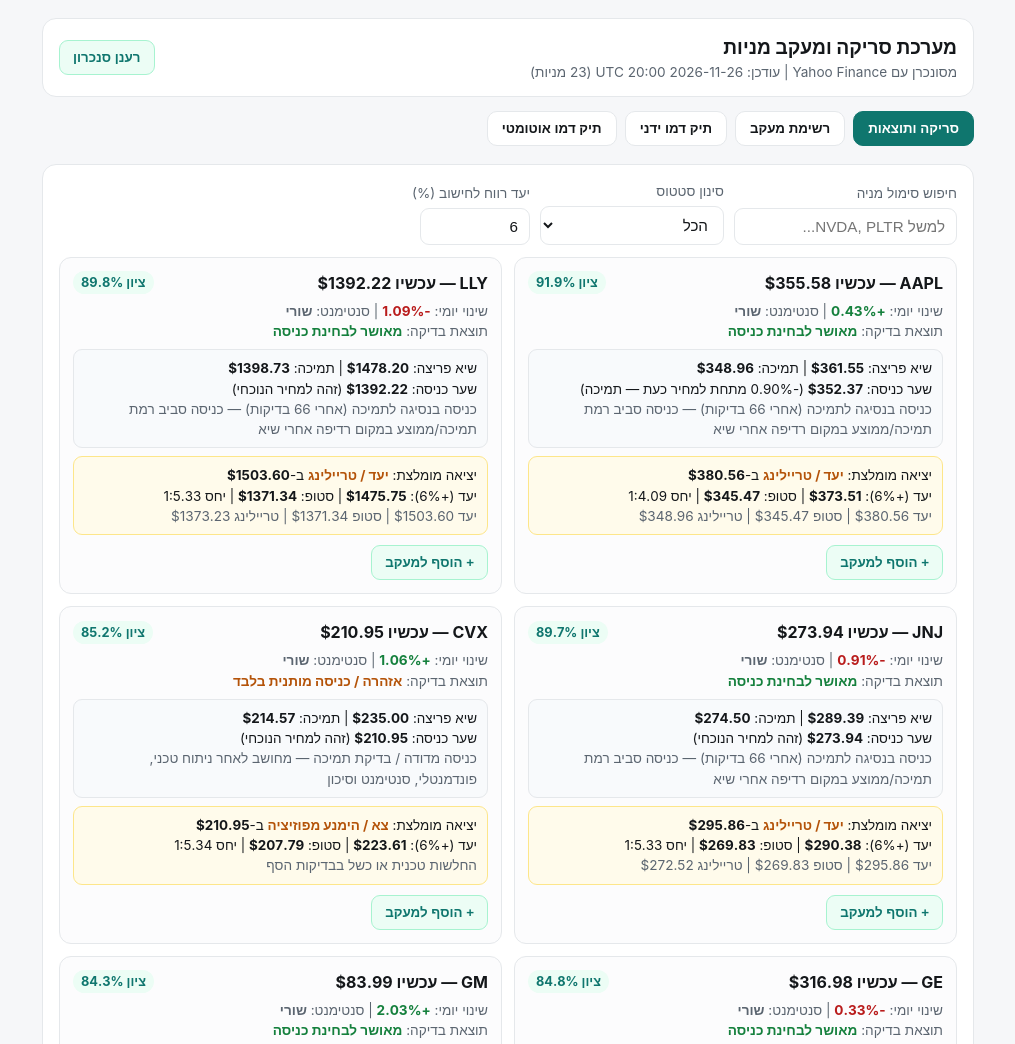
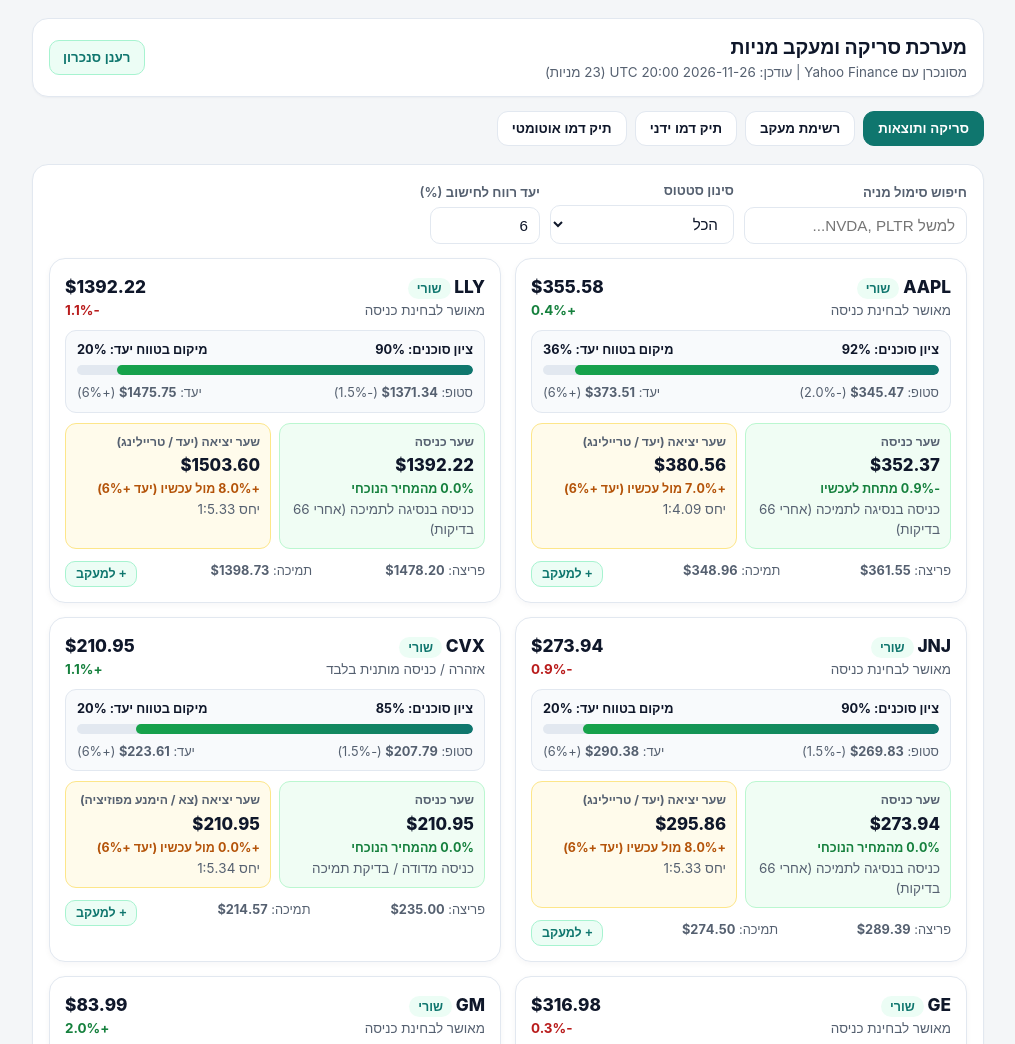
Before and after one commit to ti4ran-ctrl/Stocks-5o-, a plain HTML site: page index.html in a window 1280 px wide. Shown: the top 1044 px of the page, without its empty margins (132-1147 px from the left). Drawn offline with Linux system fonts and the light colour scheme.

Commit message:
Update index.html

```diff
--- a/index.html
+++ b/index.html
@@ -6,14 +6,17 @@
   <title>מעקב מניות ותוצאות סריקה</title>
   <style>
     :root {
-      --bg: #f6f7f9;
+      --bg: #f4f6f8;
       --card: #ffffff;
-      --text: #14171a;
-      --muted: #5b6570;
-      --line: #e5e8eb;
+      --text: #0f172a;
+      --muted: #556070;
+      --line: #e2e8f0;
       --accent: #0f766e;
       --accent-soft: #ecfdf5;
-      --warn-soft: #fffbeb;
+      --entry-bg: #f0fdf4;
+      --entry-line: #bbf7d0;
+      --exit-bg: #fffbeb;
+      --exit-line: #fde68a;
       --ok: #15803d;
       --warn: #b45309;
       --bad: #b91c1c;
@@ -27,9 +30,9 @@
       line-height: 1.5;
     }
     .wrap {
-      max-width: 960px;
+      max-width: 980px;
       margin: 0 auto;
-      padding: 18px 14px 54px;
+      padding: 18px 14px 60px;
     }
     .top {
       display: flex;
@@ -39,12 +42,13 @@
       gap: 10px;
       background: var(--card);
       border: 1px solid var(--line);
-      border-radius: 14px;
+      border-radius: 16px;
       padding: 14px 16px;
       margin-bottom: 14px;
+      box-shadow: 0 1px 2px rgba(15, 23, 42, 0.04);
     }
-    .top h1 { margin: 0; font-size: 1.2rem; }
-    .meta { font-size: 0.85rem; color: var(--muted); }
+    .top h1 { margin: 0; font-size: 1.22rem; font-weight: 800; }
+    .meta { font-size: 0.84rem; color: var(--muted); }
     .tabs {
       display: flex;
       gap: 8px;
@@ -57,8 +61,8 @@
       background: var(--card);
       color: var(--text);
       padding: 9px 14px;
-      border-radius: 10px;
-      font-weight: 600;
+      border-radius: 11px;
+      font-weight: 700;
       cursor: pointer;
       white-space: nowrap;
     }
@@ -70,9 +74,10 @@
     .card {
       background: var(--card);
       border: 1px solid var(--line);
-      border-radius: 14px;
+      border-radius: 16px;
       padding: 16px;
       margin-bottom: 14px;
+      box-shadow: 0 1px 2px rgba(15, 23, 42, 0.04);
     }
     .row {
       display: flex;
@@ -80,10 +85,10 @@
       gap: 10px;
       align-items: end;
     }
-    label { display: block; font-size: 0.85rem; color: var(--muted); margin-bottom: 4px; }
+    label { display: block; font-size: 0.82rem; color: var(--muted); margin-bottom: 4px; font-weight: 600; }
     input, select {
       border: 1px solid var(--line);
-      border-radius: 9px;
+      border-radius: 10px;
       padding: 9px 11px;
       font-size: 0.95rem;
       background: #fff;
@@ -94,8 +99,8 @@
       background: var(--accent);
       color: #fff;
       padding: 9px 13px;
-      border-radius: 9px;
-      font-weight: 600;
+      border-radius: 10px;
+      font-weight: 700;
       cursor: pointer;
     }
     button.btn.secondary {
@@ -105,46 +110,112 @@
     }
     .grid {
       display: grid;
-      grid-template-columns: repeat(auto-fill, minmax(295px, 1fr));
-      gap: 12px;
-      margin-top: 12px;
+      grid-template-columns: repeat(auto-fill, minmax(305px, 1fr));
+      gap: 14px;
+      margin-top: 14px;
     }
     .item {
       border: 1px solid var(--line);
-      border-radius: 12px;
-      padding: 13px;
-      background: #fcfcfd;
+      border-radius: 16px;
+      padding: 15px;
+      background: #ffffff;
+      box-shadow: 0 2px 6px rgba(15, 23, 42, 0.04);
+      display: flex;
+      flex-direction: column;
+      gap: 10px;
     }
     .item-head {
       display: flex;
       justify-content: space-between;
-      align-items: center;
-      font-weight: 700;
-      margin-bottom: 6px;
+      align-items: flex-start;
+      gap: 8px;
+    }
+    .ticker-title {
+      font-size: 1.08rem;
+      font-weight: 800;
+    }
+    .price-now {
+      font-size: 1.08rem;
+      font-weight: 800;
+      text-align: left;
     }
     .badge {
       background: var(--accent-soft);
       color: var(--accent);
-      padding: 2px 8px;
+      padding: 3px 9px;
       border-radius: 999px;
+      font-size: 0.78rem;
+      font-weight: 800;
+    }
+    .bar-block {
+      background: #f8fafc;
+      border: 1px solid var(--line);
+      border-radius: 11px;
+      padding: 9px 11px;
+    }
+    .bar-labels {
+      display: flex;
+      justify-content: space-between;
+      align-items: center;
       font-size: 0.8rem;
       font-weight: 700;
+      margin-bottom: 6px;
     }
-    .levels-box {
-      background: #f8fafc;
-      border: 1px solid var(--line);
-      border-radius: 9px;
-      padding: 8px 10px;
-      margin: 8px 0;
-      font-size: 0.84rem;
+    .progress-track {
+      width: 100%;
+      height: 10px;
+      background: #e2e8f0;
+      border-radius: 999px;
+      overflow: hidden;
+    }
+    .progress-fill {
+      height: 100%;
+      border-radius: 999px;
+      transition: width 0.25s ease;
+    }
+    .fill-ok { background: linear-gradient(90deg, #16a34a, #0f766e); }
+    .fill-warn { background: linear-gradient(90deg, #f59e0b, #d97706); }
+    .fill-bad { background: linear-gradient(90deg, #ef4444, #b91c1c); }
+
+    .io-grid {
+      display: grid;
+      grid-template-columns: 1fr 1fr;
+      gap: 8px;
+    }
+    .entry-box {
+      background: var(--entry-bg);
+      border: 1px solid var(--entry-line);
+      border-radius: 11px;
+      padding: 9px 10px;
     }
     .exit-box {
-      background: var(--warn-soft);
-      border: 1px solid #fde68a;
-      border-radius: 9px;
-      padding: 8px 10px;
-      margin: 8px 0;
-      font-size: 0.84rem;
+      background: var(--exit-bg);
+      border: 1px solid var(--exit-line);
+      border-radius: 11px;
+      padding: 9px 10px;
+    }
+    .box-label {
+      font-size: 0.76rem;
+      font-weight: 700;
+      color: var(--muted);
+    }
+    .box-val {
+      font-size: 1.05rem;
+      font-weight: 800;
+      margin: 2px 0;
+    }
+    .box-pct {
+      font-size: 0.78rem;
+      font-weight: 700;
+    }
+    .sub-levels {
+      display: flex;
+      justify-content: space-between;
+      flex-wrap: wrap;
+      gap: 6px;
+      font-size: 0.8rem;
+      color: var(--muted);
+      padding-top: 2px;
     }
     .pos { color: var(--ok); font-weight: 700; }
     .warn { color: var(--warn); font-weight: 700; }
@@ -292,11 +363,6 @@
       renderBotDemo();
     }
 
-    function getLivePrice(ticker) {
-      const found = (scanData.results || []).find(r => r.ticker === ticker);
-      return found ? Number(found.price) : null;
-    }
-
     function matchVerdictFilter(verdictText, filterVal) {
       const v = String(verdictText || "");
       if (filterVal === "ALL") return true;
@@ -329,42 +395,73 @@
         const support = Number(r.supportLevel || r.stopLoss || 0);
         const entry = Number(r.entry || currPrice);
         const stopLoss = Number(r.stopLoss || 0);
-        const calcTarget = (entry * (1 + targetPct / 100)).toFixed(2);
+        const calcTarget = Number((entry * (1 + targetPct / 100)).toFixed(2));
         const recExit = Number(r.recommendedExit || calcTarget);
         const chg = Number(r.changePct || 0);
         const chgClass = chg >= 0 ? "pos" : "neg";
         const sentLabel = r.sentiment?.label || "מעורב";
-        const verdict = r.gateVerdict || "מאושר לבחינת כניסה";
-        const verdictClass = verdict.includes("מאושר") ? "pos" : (verdict.includes("הימנע") || verdict.includes("המתן") ? "neg" : "warn");
+        const scorePct = Math.max(0, Math.min(100, Number(r.scorePct || 0)));
 
-        const deltaPct = Number(r.deltaToEntryPct ?? (((entry - currPrice) / Math.max(currPrice, 0.01)) * 100));
-        const deltaTxt = Math.abs(deltaPct) < 0.05
-          ? " (זהה למחיר הנוכחי)"
-          : (deltaPct < 0 ? ` (${deltaPct.toFixed(2)}% מתחת למחיר כעת — תמיכה)` : ` (+${deltaPct.toFixed(2)}% מעל המחיר כעת)`);
+        const deltaEntryPct = Number(r.deltaToEntryPct ?? (((entry - currPrice) / Math.max(currPrice, 0.01)) * 100));
+        const entryPctLabel = Math.abs(deltaEntryPct) < 0.05
+          ? "0.0% מהמחיר הנוכחי"
+          : (deltaEntryPct < 0 ? `${deltaEntryPct.toFixed(1)}% מתחת לעכשיו` : `+${deltaEntryPct.toFixed(1)}% מעל לעכשיו`);
+        const entryPctClass = deltaEntryPct <= 0.1 ? "pos" : "warn";
+
+        const exitDiffPct = (((recExit - currPrice) / Math.max(currPrice, 0.01)) * 100);
+        const exitPctLabel = `${exitDiffPct >= 0 ? "+" : ""}${exitDiffPct.toFixed(1)}% מול עכשיו (יעד +${targetPct}%)`;
+
+        const spanRange = Math.max(calcTarget - stopLoss, 0.01);
+        const posInRangePct = Math.max(0, Math.min(100, ((currPrice - stopLoss) / spanRange) * 100));
+        const fillClass = scorePct >= 65 ? "fill-ok" : (scorePct >= 48 ? "fill-warn" : "fill-bad");
 
         return `
           <div class="item">
             <div class="item-head">
-              <span>${r.ticker} — עכשיו $${currPrice.toFixed(2)}</span>
-              <span class="badge">ציון ${r.scorePct}%</span>
-            </div>
-            <div class="meta">שינוי יומי: <span class="${chgClass}">${chg >= 0 ? "+" : ""}${chg}%</span> | סנטימנט: <b>${sentLabel}</b></div>
-            <div class="meta">תוצאת בדיקה: <span class="${verdictClass}">${verdict}</span></div>
-
-            <div class="levels-box">
-              <div>שיא פריצה: <b>$${breakout.toFixed(2)}</b> | תמיכה: <b>$${support.toFixed(2)}</b></div>
-              <div>שער כניסה: <b>$${entry.toFixed(2)}</b>${deltaTxt}</div>
-              <div class="meta">${r.entryType || ""} — ${r.entryNote || ""}</div>
+              <div>
+                <div class="ticker-title">${r.ticker} <span class="badge">${sentLabel}</span></div>
+                <div class="meta">${r.gateVerdict || "מאושר לבחינת כניסה"}</div>
+              </div>
+              <div class="price-now">
+                $${currPrice.toFixed(2)}
+                <div class="meta ${chgClass}">${chg >= 0 ? "+" : ""}${chg.toFixed(1)}%</div>
+              </div>
             </div>
 
-            <div class="exit-box">
-              <div>יציאה מומלצת: <b class="warn">${r.exitAction || "יעד/סטופ"}</b> ב-<b>$${recExit.toFixed(2)}</b></div>
-              <div>יעד (+${targetPct}%): <b>$${calcTarget}</b> | סטופ: <b>$${stopLoss.toFixed(2)}</b> | יחס 1:${r.rrRatio || "-"}</div>
-              <div class="meta">${r.exitReason || ""}</div>
+            <div class="bar-block">
+              <div class="bar-labels">
+                <span>ציון סוכנים: ${scorePct.toFixed(0)}%</span>
+                <span>מיקום בטווח יעד: ${posInRangePct.toFixed(0)}%</span>
+              </div>
+              <div class="progress-track">
+                <div class="progress-fill ${fillClass}" style="width:${scorePct.toFixed(0)}%"></div>
+              </div>
+              <div class="sub-levels" style="margin-top:6px;">
+                <span>סטופ: <b>$${stopLoss.toFixed(2)}</b> (-${Number(r.stopPct || 0).toFixed(1)}%)</span>
+                <span>יעד: <b>$${calcTarget.toFixed(2)}</b> (+${targetPct}%)</span>
+              </div>
             </div>
 
-            <div style="margin-top:10px;">
-              <button class="btn secondary" onclick="quickWatch('${r.ticker}')">+ הוסף למעקב</button>
+            <div class="io-grid">
+              <div class="entry-box">
+                <div class="box-label">שער כניסה</div>
+                <div class="box-val">$${entry.toFixed(2)}</div>
+                <div class="box-pct ${entryPctClass}">${entryPctLabel}</div>
+                <div class="meta">${r.entryType || ""}</div>
+              </div>
+
+              <div class="exit-box">
+                <div class="box-label">שער יציאה (${r.exitAction || "יעד"})</div>
+                <div class="box-val">$${recExit.toFixed(2)}</div>
+                <div class="box-pct warn">${exitPctLabel}</div>
+                <div class="meta">יחס 1:${r.rrRatio || "-"}</div>
+              </div>
+            </div>
+
+            <div class="sub-levels">
+              <span>פריצה: <b>$${breakout.toFixed(2)}</b></span>
+              <span>תמיכה: <b>$${support.toFixed(2)}</b></span>
+              <button class="btn secondary" style="padding:5px 10px;font-size:0.78rem;" onclick="quickWatch('${r.ticker}')">+ למעקב</button>
             </div>
           </div>
         `;
@@ -412,7 +509,7 @@
       container.innerHTML = watchlist.map(t => {
         const found = (scanData.results || []).find(r => r.ticker === t);
         const p = found ? Number(found.price) : null;
-        const exitInfo = found ? ` | יציאה: <b>${found.exitAction}</b> ($${Number(found.recommendedExit || found.targetPrice).toFixed(2)})` : "";
+        const exitInfo = found ? ` | כניסה: <b>$${Number(found.entry).toFixed(2)}</b> | יציאה: <b>$${Number(found.recommendedExit || found.targetPrice).toFixed(2)}</b> (${found.exitAction})` : "";
         return `
           <div class="list-row">
             <div><b>${t}</b> ${p ? `— $${p.toFixed(2)}${exitInfo}` : "(אין נתון עדכני בסריקה האחרונה)"}</div>
@@ -476,12 +573,12 @@
         totalPnl += pnl;
 
         const exitHint = found && tr.sellPrice === null
-          ? ` | איתות יציאה: <b>${found.exitAction}</b> ($${Number(found.recommendedExit || found.targetPrice).toFixed(2)})`
+          ? ` | יציאה: <b>$${Number(found.recommendedExit || found.targetPrice).toFixed(2)}</b> (${found.exitAction})`
           : "";
 
         const statusText = tr.sellPrice !== null
           ? `נמכר ב-$${tr.sellPrice.toFixed(2)}`
-          : (live !== null ? `פתוח (מחיר נוכחי $${live.toFixed(2)}${exitHint})` : "פתוח (ממתין למחיר)");
+          : (live !== null ? `פתוח (עכשיו $${live.toFixed(2)}${exitHint})` : "פתוח (ממתין למחיר)");
 
         return `
           <div class="list-row">
```
